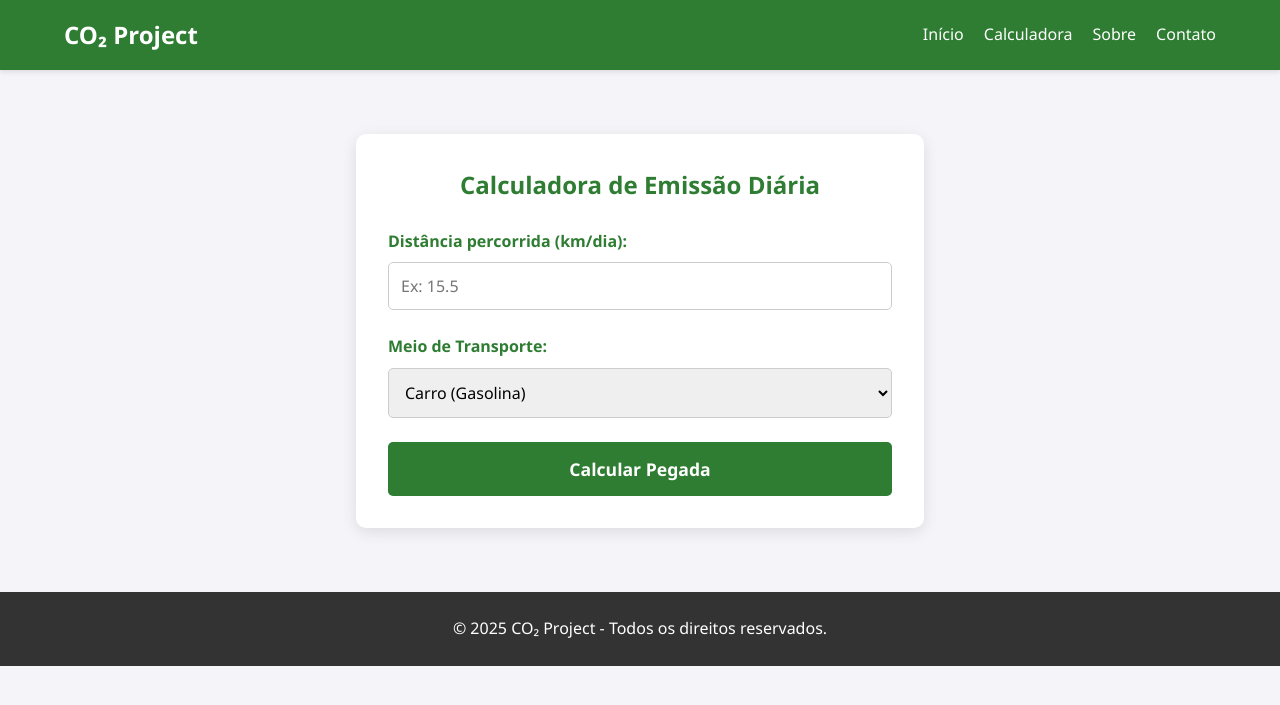
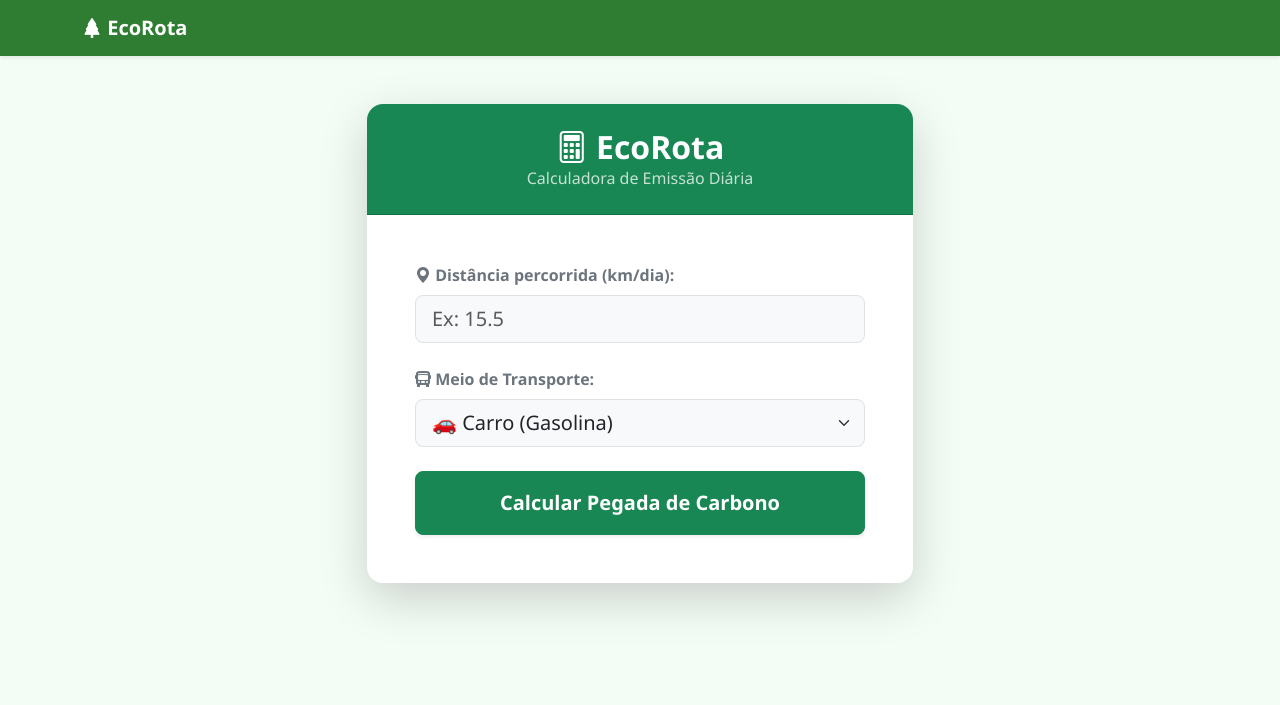
Before and after one commit to robertcastro14/CO2_Project, a Django app: page /calculadora/ in a window 1280 px wide. Shown: the top 705 px of the page. Run offline with Django 5.2, Linux system fonts and the light colour scheme.

Commit message:
Codigo Atualizado

```diff
--- a/CO2_PROJECT/usuario/templates/base.html
+++ b/CO2_PROJECT/usuario/templates/base.html
@@ -1,9 +1,52 @@
-{% if user.is_authenticated %}
-    <p>Olá, {{ user.username }}!</p>
-    <form action="{% url 'logout' %}" method="post" style="display: inline;">
-        {% csrf_token %}
-        <button type="submit" class="btn btn-link">Logout</button>
-    </form>
-{% else %}
-    <a href="{% url 'login' %}">Login</a>
-{% endif %}
+<!DOCTYPE html>
+<html lang="pt-br">
+<head>
+    <meta charset="UTF-8">
+    <meta name="viewport" content="width=device-width, initial-scale=1.0">
+    <title>EcoRota</title>
+    <link href="https://cdn.jsdelivr.net/npm/bootstrap@5.3.0/dist/css/bootstrap.min.css" rel="stylesheet">
+    <link rel="stylesheet" href="https://cdn.jsdelivr.net/npm/bootstrap-icons@1.10.0/font/bootstrap-icons.css">
+
+    <style>
+        /* Estilos personalizados do EcoRota */
+        body {
+            background-color: #f4fcf6; /* Fundo verde bem clarinho */
+            font-family: 'Segoe UI', Tahoma, Geneva, Verdana, sans-serif;
+        }
+        .navbar-custom {
+            background-color: #2e7d32; /* Verde folha forte */
+        }
+        .btn-eco {
+            background-color: #2e7d32;
+            color: white;
+        }
+        .btn-eco:hover {
+            background-color: #1b5e20; /* Verde mais escuro ao passar o mouse */
+            color: white;
+        }
+    </style>
+</head>
+<body>
+
+    <nav class="navbar navbar-expand-lg navbar-dark navbar-custom shadow-sm">
+        <div class="container">
+            <a class="navbar-brand fw-bold" href="#">
+                <i class="bi bi-tree-fill"></i> EcoRota
+            </a>
+            <div class="d-flex">
+                {% if user.is_authenticated %}
+                    <span class="navbar-text text-white me-3">Olá, {{ user.username }}</span>
+                    <a href="/accounts/logout/" class="btn btn-outline-light btn-sm">Sair</a>
+                {% endif %}
+            </div>
+        </div>
+    </nav>
+
+    <div class="container mt-5">
+        {% block content %}
+        {% endblock %}
+    </div>
+
+    <script src="https://cdn.jsdelivr.net/npm/bootstrap@5.3.0/dist/js/bootstrap.bundle.min.js"></script>
+</body>
+</html>
--- a/CO2_PROJECT/usuario/templates/usuario/calculadora.html
+++ b/CO2_PROJECT/usuario/templates/usuario/calculadora.html
@@ -1,143 +1,101 @@
+{% extends 'base.html' %}
 {% load static %}
 
-<!DOCTYPE html>
-<html lang="pt-br">
-<head>
-    <meta charset="UTF-8">
-    <meta name="viewport" content="width=device-width, initial-scale=1.0">
-    <title>Calculadora de CO2</title>
-    <link rel="stylesheet" href="{% static 'usuario/css/style.css' %}">
+{% block content %}
 
-    <style>
-        /* Estilos específicos para a calculadora */
-        .calc-section {
-            padding: 4rem 1rem;
-            max-width: 600px;
-            margin: 0 auto;
-        }
+<div class="row justify-content-center">
+    <div class="col-md-8 col-lg-6">
 
-        .calc-card {
-            background: white;
-            padding: 2rem;
-            border-radius: 10px;
-            box-shadow: 0 4px 15px rgba(0,0,0,0.1);
-        }
+        <div class="card shadow-lg border-0 rounded-4">
+            <div class="card-header bg-success text-white text-center py-4 rounded-top-4">
+                <h2 class="mb-0 fw-bold"><i class="bi bi-calculator"></i> EcoRota</h2>
+                <p class="mb-0 opacity-75">Calculadora de Emissão Diária</p>
+            </div>
 
-        .form-group {
-            margin-bottom: 1.5rem;
-        }
-
-        label {
-            display: block;
-            margin-bottom: 0.5rem;
-            font-weight: bold;
-            color: var(--primary-color);
-        }
-
-        input[type="number"], select {
-            width: 100%;
-            padding: 12px;
-            border: 1px solid #ccc;
-            border-radius: 5px;
-            font-size: 1rem;
-        }
-
-        .result-box {
-            margin-top: 2rem;
-            padding: 1.5rem;
-            background-color: #e8f5e9; /* Verde bem claro */
-            border-left: 5px solid #2E7D32;
-            border-radius: 5px;
-            animation: fadeIn 0.5s;
-        }
-
-        @keyframes fadeIn {
-            from { opacity: 0; transform: translateY(10px); }
-            to { opacity: 1; transform: translateY(0); }
-        }
-
-        .btn-calc {
-            width: 100%;
-            background-color: #2E7D32;
-            color: white;
-            padding: 15px;
-            border: none;
-            border-radius: 5px;
-            font-size: 1.1rem;
-            cursor: pointer;
-            font-weight: bold;
-            transition: background 0.3s;
-        }
-
-        .btn-calc:hover {
-            background-color: #1b5e20;
-        }
-    </style>
-</head>
-<body>
-
-    <header>
-        <div class="logo">CO₂ Project</div>
-        <nav>
-            <ul>
-                <li><a href="{% url 'home' %}">Início</a></li>
-                <li><a href="{% url 'calculadora' %}">Calculadora</a></li>
-                <li><a href="#">Sobre</a></li>
-                <li><a href="#">Contato</a></li>
-            </ul>
-        </nav>
-    </header>
-
-    <main>
-        <section class="calc-section">
-            <div class="calc-card">
-                <h2 style="text-align: center; color: #2E7D32; margin-bottom: 1.5rem;">Calculadora de Emissão Diária</h2>
-
+            <div class="card-body p-5">
                 <form method="POST">
                     {% csrf_token %}
 
-                    <div class="form-group">
-                        <label for="distancia">Distância percorrida (km/dia):</label>
-                        <input type="number" name="distancia" id="distancia" step="0.1" required placeholder="Ex: 15.5">
+                    <div class="mb-4">
+                        <label for="distancia" class="form-label fw-bold text-secondary">
+                            <i class="bi bi-geo-alt-fill"></i> Distância percorrida (km/dia):
+                        </label>
+                        <input type="number" name="distancia" id="distancia" step="0.1"
+                               class="form-control form-control-lg bg-light"
+                               placeholder="Ex: 15.5" required>
                     </div>
 
-                    <div class="form-group">
-                        <label for="transporte">Meio de Transporte:</label>
-                        <select name="transporte" id="transporte">
-                            <option value="carro">Carro (Gasolina)</option>
-                            <option value="onibus">Ônibus</option>
-                            <option value="metro">Metrô/Trem</option>
-                            <option value="moto">Motocicleta</option>
-                            <option value="bicicleta">Bicicleta</option>
-                            <option value="a_pe">A pé</option>
+                    <div class="mb-4">
+                        <label for="transporte" class="form-label fw-bold text-secondary">
+                            <i class="bi bi-bus-front-fill"></i> Meio de Transporte:
+                        </label>
+                        <select name="transporte" id="transporte" class="form-select form-select-lg bg-light">
+                            <option value="carro">🚗 Carro (Gasolina)</option>
+                            <option value="onibus">🚌 Ônibus</option>
+                            <option value="metro">🚇 Metrô/Trem</option>
+                            <option value="moto">🏍️ Motocicleta</option>
+                            <option value="bicicleta">🚲 Bicicleta</option>
+                            <option value="a_pe">🚶 A pé</option>
                         </select>
                     </div>
 
-                    <button type="submit" class="btn-calc">Calcular Pegada</button>
+                    <div class="d-grid">
+                        <button type="submit" class="btn btn-success btn-lg py-3 fw-bold shadow-sm hover-effect">
+                            Calcular Pegada de Carbono
+                        </button>
+                    </div>
                 </form>
 
                 {% if resultado %}
+                    <hr class="my-4">
+
                     {% if resultado.erro %}
-                        <div class="result-box" style="border-left-color: red; background-color: #ffebee;">
-                            <p style="color: red;">{{ resultado.erro }}</p>
+                        <div class="alert alert-danger d-flex align-items-center" role="alert">
+                            <i class="bi bi-exclamation-triangle-fill flex-shrink-0 me-2"></i>
+                            <div>
+                                {{ resultado.erro }}
+                            </div>
                         </div>
                     {% else %}
-                        <div class="result-box">
-                            <h3 style="color: #2E7D32; margin-bottom: 10px;">Resultado:</h3>
-                            <p>Ao percorrer <strong>{{ resultado.distancia }} km</strong> de <strong>{{ resultado.transporte }}</strong>:</p>
-                            <hr style="border: 0; border-top: 1px solid #ccc; margin: 10px 0;">
-                            <p style="font-size: 1.2rem;">💨 Você emite: <strong>{{ resultado.emissao_kg }} kg de CO₂</strong></p>
-                            <p style="font-size: 1.2rem;">🌳 Compensação: <strong>{{ resultado.arvores }} árvores/ano</strong></p>
+                        <div class="alert alert-light border border-success border-2 shadow-sm rounded-3">
+                            <h4 class="alert-heading text-success fw-bold text-center mb-3">
+                                <i class="bi bi-check-circle-fill"></i> Resultado
+                            </h4>
+
+                            <p class="mb-2">Ao percorrer <strong>{{ resultado.distancia }} km</strong> de <strong>{{ resultado.transporte }}</strong>:</p>
+
+                            <div class="row text-center mt-3 g-2">
+                                <div class="col-6">
+                                    <div class="p-3 bg-white rounded shadow-sm border">
+                                        <div class="fs-1">💨</div>
+                                        <div class="fw-bold text-dark">{{ resultado.emissao_kg }} kg</div>
+                                        <div class="small text-muted">CO₂ emitido</div>
+                                    </div>
+                                </div>
+                                <div class="col-6">
+                                    <div class="p-3 bg-white rounded shadow-sm border">
+                                        <div class="fs-1">🌳</div>
+                                        <div class="fw-bold text-success">{{ resultado.arvores }}</div>
+                                        <div class="small text-muted">Árvores/ano</div>
+                                    </div>
+                                </div>
+                            </div>
                         </div>
                     {% endif %}
                 {% endif %}
             </div>
-        </section>
-    </main>
+        </div>
+    </div>
+</div>
 
-    <footer>
-        <p>&copy; 2025 CO₂ Project - Todos os direitos reservados.</p>
-    </footer>
+<style>
+    /* Pequeno ajuste extra para o botão ficar mais interativo */
+    .hover-effect {
+        transition: transform 0.2s;
+    }
+    .hover-effect:hover {
+        transform: translateY(-2px);
+    }
+</style>
 
-</body>
-</html>
+{% endblock %}
```
